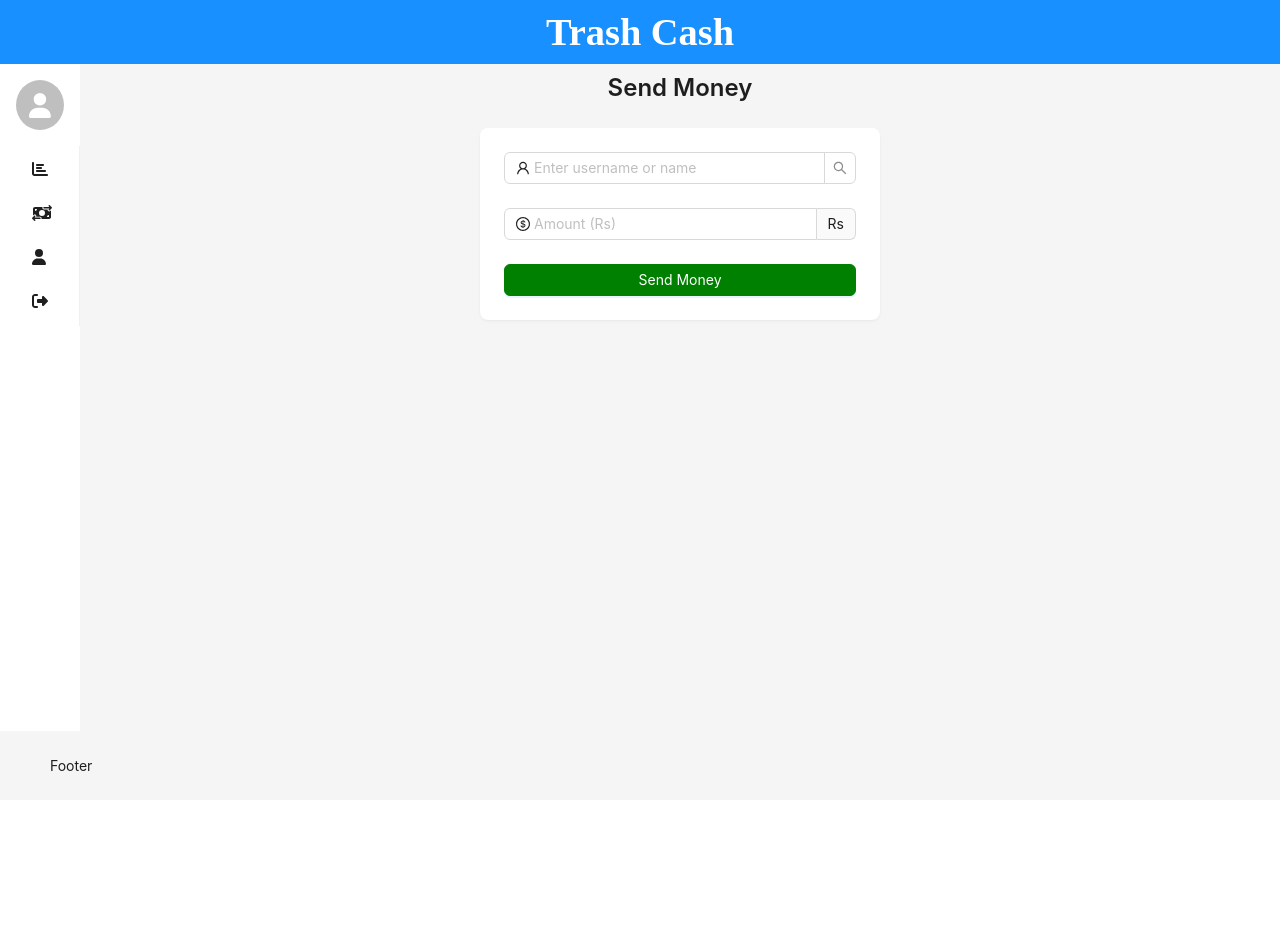
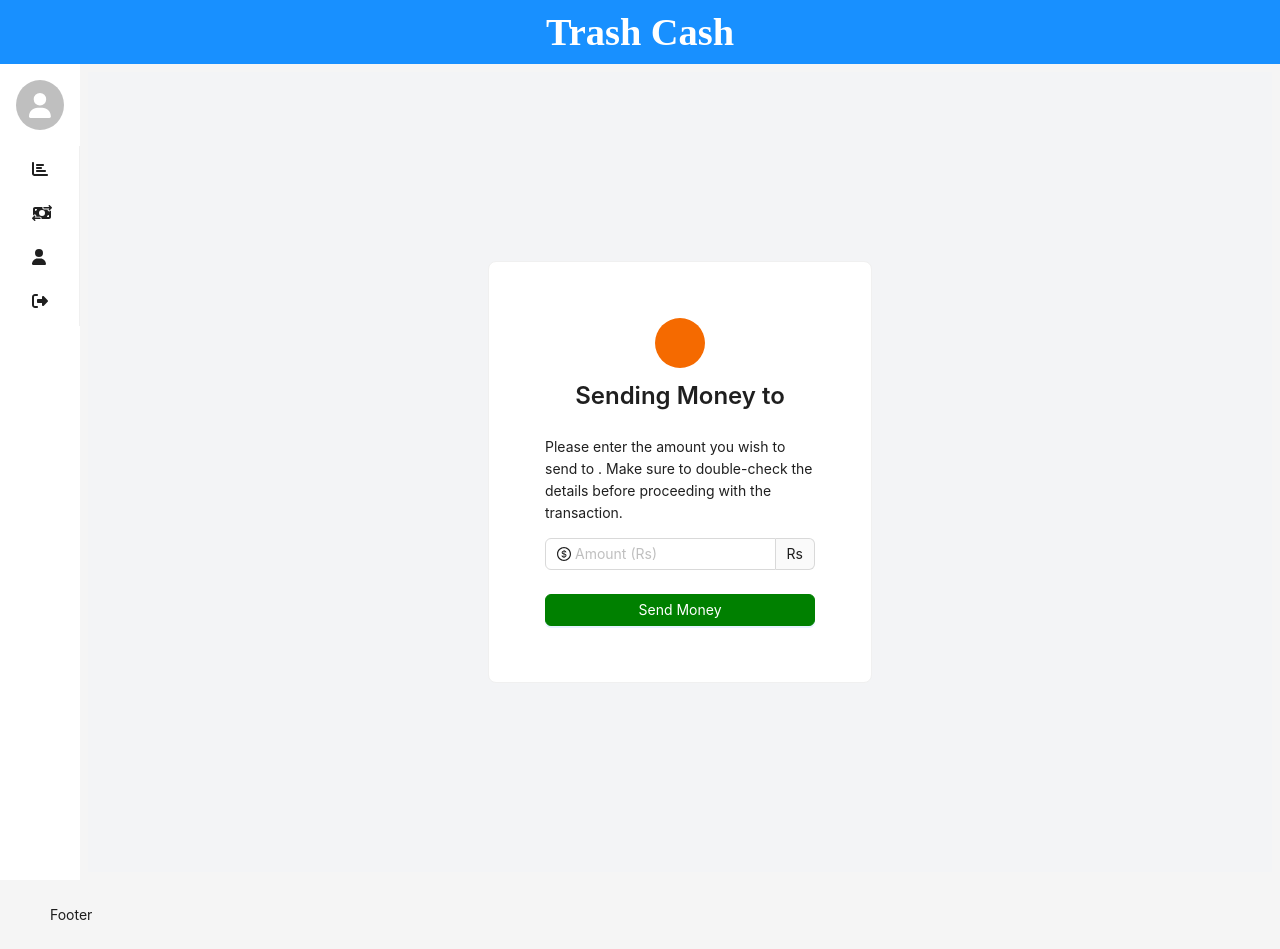
Before and after one commit to piyush016/Trash-Cash, a React (Vite) app in the folder client/: page /send-money in a window 1280 px wide. Before the commit the page ends 800 px from the top, so only its background shows below. Built offline with nearby package versions, Linux system fonts and the light colour scheme; a web font is replaced by a local one.

Commit message:
Added double laer protection

```diff
--- /dev/null
+++ b/client/src/components/SecurityModal.jsx
@@ -0,0 +1,74 @@
+import { useState } from "react";
+import { Modal, Input, Button, notification } from "antd";
+import axios from "axios";
+
+const SecurityModal = ({ visible, onSuccess, onCancel }) => {
+  const [code, setCode] = useState(["", "", "", ""]);
+  const inputRefs = [];
+
+  const handleConfirm = async () => {
+    try {
+      const response = await axios.post(
+        `${process.env.API_URL}/user/security-check`,
+        {
+          code: code.join(""),
+        },
+        {
+          headers: {
+            Authorization: `Bearer ${localStorage.getItem("token")}`,
+          },
+        }
+      );
+      if (response.data.success) {
+        onCancel();
+        onSuccess();
+      }
+    } catch (error) {
+      notification.error({
+        message: "Verification Failed",
+        description: "The security code you entered is incorrect.",
+      });
+      onCancel();
+    }
+  };
+
+  const handleInputChange = (index, value) => {
+    const newCode = [...code];
+    newCode[index] = value;
+    setCode(newCode);
+    if (index < inputRefs.length - 1 && value !== "") {
+      inputRefs[index + 1].focus();
+    }
+  };
+
+  return (
+    <Modal
+      title='Enter Secret Code'
+      visible={visible}
+      onCancel={onCancel}
+      footer={[
+        <Button key='cancel' onClick={onCancel} type='danger'>
+          Cancel
+        </Button>,
+        <Button key='confirm' type='primary' onClick={handleConfirm}>
+          Confirm
+        </Button>,
+      ]}
+    >
+      <div style={{ display: "flex", justifyContent: "center" }}>
+        {code.map((value, index) => (
+          <Input
+            key={index}
+            ref={(ref) => (inputRefs[index] = ref)}
+            value={value}
+            onChange={(e) => handleInputChange(index, e.target.value)}
+            maxLength={1}
+            style={{ width: "50px", margin: "0 5px" }}
+          />
+        ))}
+      </div>
+    </Modal>
+  );
+};
+
+export default SecurityModal;
--- a/client/src/screens/SendMoney.jsx
+++ b/client/src/screens/SendMoney.jsx
@@ -1,64 +1,132 @@
 import { useState } from "react";
-import { Card, Input, Button, Typography } from "antd";
-import { UserOutlined, DollarCircleOutlined } from "@ant-design/icons";
+import { Card, Input, Button, Typography, Avatar, Modal } from "antd";
+import {
+  DollarCircleOutlined,
+  CheckCircleOutlined,
+  FrownOutlined,
+} from "@ant-design/icons";
+import { useNavigate, useSearchParams } from "react-router-dom";
+import axios from "axios";
+import SecurityModal from "../components/SecurityModal";
 
-const { Title } = Typography;
+const { Title, Paragraph } = Typography;
 
 const SendMoney = () => {
-  const [searchValue, setSearchValue] = useState("");
+  const apiURL = process.env.API_URL;
+  const navigate = useNavigate();
+  const [searchParams] = useSearchParams();
+  const id = searchParams.get("id");
+  const firstName = searchParams.get("firstName");
   const [amount, setAmount] = useState("");
+  const [modalVisible, setModalVisible] = useState(false);
+  const [successModalVisible, setSuccessModalVisible] = useState(false);
+  const [failureModalVisible, setFailureModalVisible] = useState(false);
 
-  const handleSearch = (value) => {
-    setSearchValue(value);
-    // Perform search logic here, e.g., fetch users matching the search value
+  const handleSubmit = async () => {
+    if (parseInt(amount) < 1 || isNaN(parseInt(amount))) {
+      return;
+    }
+    setModalVisible(true);
   };
 
-  const handleSubmit = () => {
-    // Handle form submission, e.g., send money to the selected user
-    console.log("Send money to:", searchValue, "Amount:", amount);
-    // Clear form fields after submission
-    setSearchValue("");
-    setAmount("");
+  const handleSuccessVerification = async () => {
+    try {
+      const response = await axios.post(
+        `${apiURL}/account/transfer`,
+        {
+          to: id,
+          amount: parseInt(amount),
+        },
+        {
+          headers: {
+            Authorization: `Bearer ${localStorage.getItem("token")}`,
+          },
+        }
+      );
+      setModalVisible(false);
+      setSuccessModalVisible(true);
+      setTimeout(() => {
+        navigate("/dashboard");
+      }, 5000);
+    } catch (error) {
+      console.error("Error sending money:", error);
+      setModalVisible(false);
+      setFailureModalVisible(true);
+      setTimeout(() => {
+        navigate("/dashboard");
+      }, 5000);
+    }
   };
 
   return (
-    <div style={{ maxWidth: "400px", margin: "0 auto" }}>
-      <Title level={3} style={{ textAlign: "center", marginBottom: "24px" }}>
-        Send Money
-      </Title>
-      <Card bordered={false}>
-        <div style={{ marginBottom: "24px" }}>
-          <Input.Search
-            placeholder='Enter username or name'
-            value={searchValue}
-            onChange={(e) => handleSearch(e.target.value)}
-            onSearch={handleSubmit}
-            prefix={<UserOutlined />}
-          />
+    <div className='flex justify-center items-center h-screen bg-gray-100'>
+      <Card className='w-96 p-8 h-80vh'>
+        <div className='text-center mb-6'>
+          <Avatar style={{ backgroundColor: "#f56a00" }} size={50}>
+            {firstName && firstName.charAt(0).toUpperCase()}
+          </Avatar>
+          <Title level={3} className='mt-3 mb-0 text-xl font-bold'>
+            Sending Money to {firstName}
+          </Title>
         </div>
-        <div style={{ marginBottom: "24px" }}>
+        <Paragraph className='mb-6'>
+          Please enter the amount you wish to send to {firstName}. Make sure to
+          double-check the details before proceeding with the transaction.
+        </Paragraph>
+        <div className='mb-6'>
           <Input
             type='number'
             placeholder='Amount (Rs)'
-            controls={false}
             value={amount}
             onChange={(e) => setAmount(e.target.value)}
             prefix={<DollarCircleOutlined />}
             addonAfter='Rs'
+            className='text-lg'
           />
         </div>
         <Button
           type='primary'
           onClick={handleSubmit}
-          style={{
-            width: "100%",
-            backgroundColor: "green",
-            borderColor: "green",
-          }}
+          className='w-full'
+          style={{ backgroundColor: "green", borderColor: "green" }}
         >
           Send Money
         </Button>
+        {parseInt(amount) < 1 && (
+          <p className='text-red-500 text-sm mt-2'>
+            Please enter a valid amount (greater than or equal to 1).
+          </p>
+        )}
       </Card>
+      <SecurityModal
+        visible={modalVisible}
+        onSuccess={handleSuccessVerification}
+        onCancel={() => setModalVisible(false)}
+      />
+      <Modal
+        visible={successModalVisible}
+        closable={false}
+        footer={null}
+        onCancel={() => setSuccessModalVisible(false)}
+      >
+        <div style={{ textAlign: "center" }}>
+          <CheckCircleOutlined style={{ fontSize: "48px", color: "green" }} />
+          <Title level={4}>Money Sent Successfully!</Title>
+          <Paragraph>We hope it reaches {firstName} safely! 🚀</Paragraph>
+        </div>
+      </Modal>
+      <Modal
+        visible={failureModalVisible}
+        closable={false}
+        footer={null}
+        onCancel={() => setFailureModalVisible(false)}
+      >
+        <div style={{ textAlign: "center" }}>
+          <FrownOutlined style={{ fontSize: "48px", color: "red" }} />
+          <Title level={4}>Money Transfer Failed!</Title>
+          <Paragraph>Oops! Something went wrong. 😞</Paragraph>
+        </div>
+      </Modal>
     </div>
   );
 };
```
